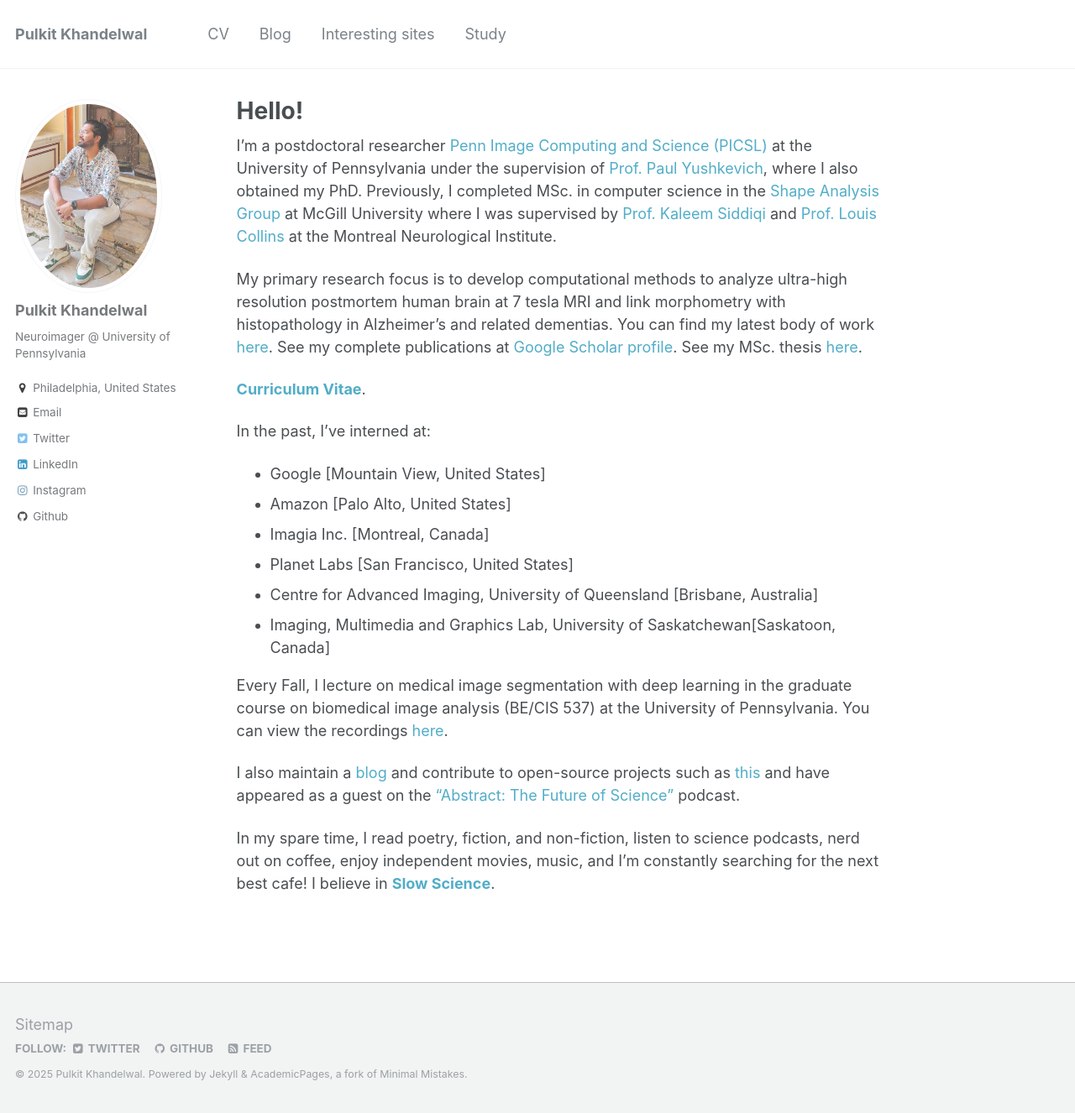
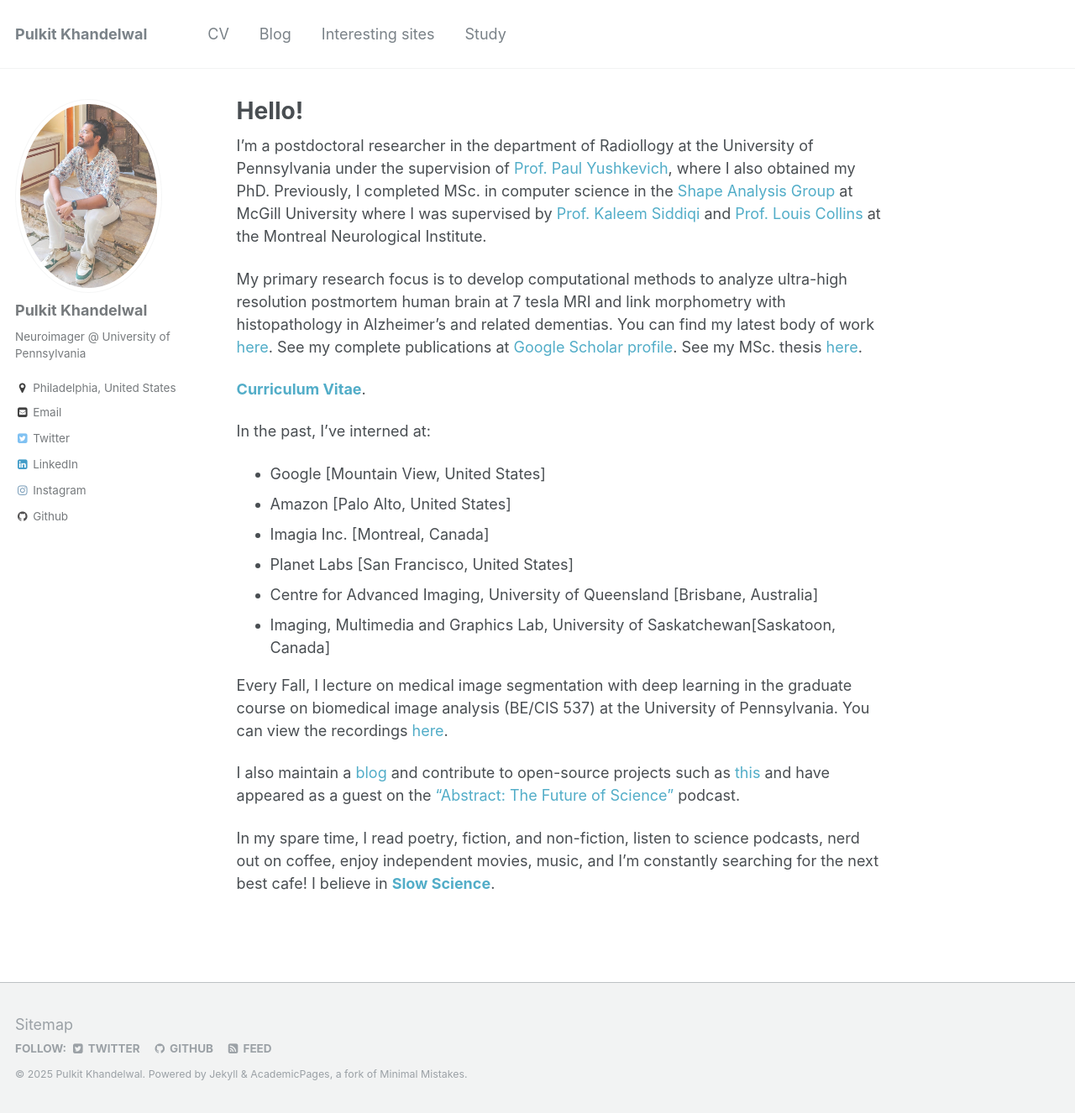
Before and after one commit to Pulkit-Khandelwal/pulkit-khandelwal.github.io, a Jekyll site: the page built from _pages/about.md, in a window 1280 px wide and 1326 px high. Shown: the whole window at 84% size. Built offline with Jekyll 4.4.1, drawn with Linux system fonts in a browser that asks for light colours.

Commit message:
Update about.md

```diff
--- a/_pages/about.md
+++ b/_pages/about.md
@@ -7,7 +7,7 @@ redirect_from:
   - /about/
   - /about.html
 ---
-I'm a postdoctoral researcher [Penn Image Computing and Science (PICSL)](http://picsl.upenn.edu/) at the University of Pennsylvania under the supervision of [Prof. Paul Yushkevich](https://www.med.upenn.edu/apps/faculty/index.php/g275/p2693923), where I also obtained my PhD. Previously, I completed MSc. in computer science in the [Shape Analysis Group](http://www.cim.mcgill.ca/~shape/) at McGill University where I was supervised by [Prof. Kaleem Siddiqi](http://www.cim.mcgill.ca/~siddiqi/) and [Prof. Louis Collins](http://nist.mni.mcgill.ca/) at the Montreal Neurological Institute.
+I'm a postdoctoral researcher in the department of Radiollogy at the University of Pennsylvania under the supervision of [Prof. Paul Yushkevich](https://www.med.upenn.edu/apps/faculty/index.php/g275/p2693923), where I also obtained my PhD. Previously, I completed MSc. in computer science in the [Shape Analysis Group](http://www.cim.mcgill.ca/~shape/) at McGill University where I was supervised by [Prof. Kaleem Siddiqi](http://www.cim.mcgill.ca/~siddiqi/) and [Prof. Louis Collins](http://nist.mni.mcgill.ca/) at the Montreal Neurological Institute.
 
 My primary research focus is to develop computational methods to analyze ultra-high resolution postmortem human brain at 7 tesla MRI and link morphometry with histopathology in Alzheimer's and related dementias. You can find my latest body of work [here](https://pulkit-khandelwal.github.io/exvivo-brain-upenn/). See my complete publications at [Google Scholar profile](https://scholar.google.com/citations?hl=en&user=6BOwPcoAAAAJ&view_op=list_works&sortby=pubdate). See my MSc. thesis [here](https://escholarship.mcgill.ca/concern/theses/4b29bb21t).
 
```
